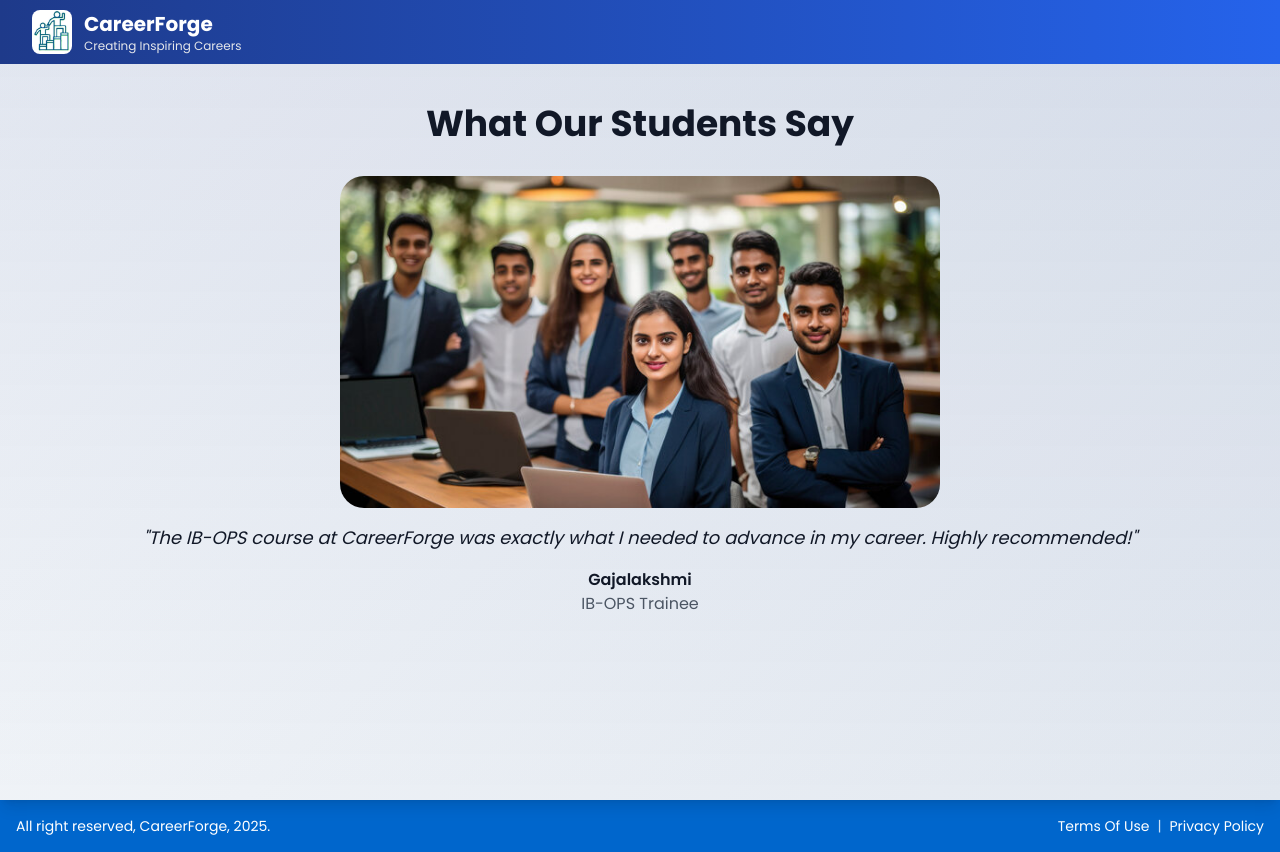
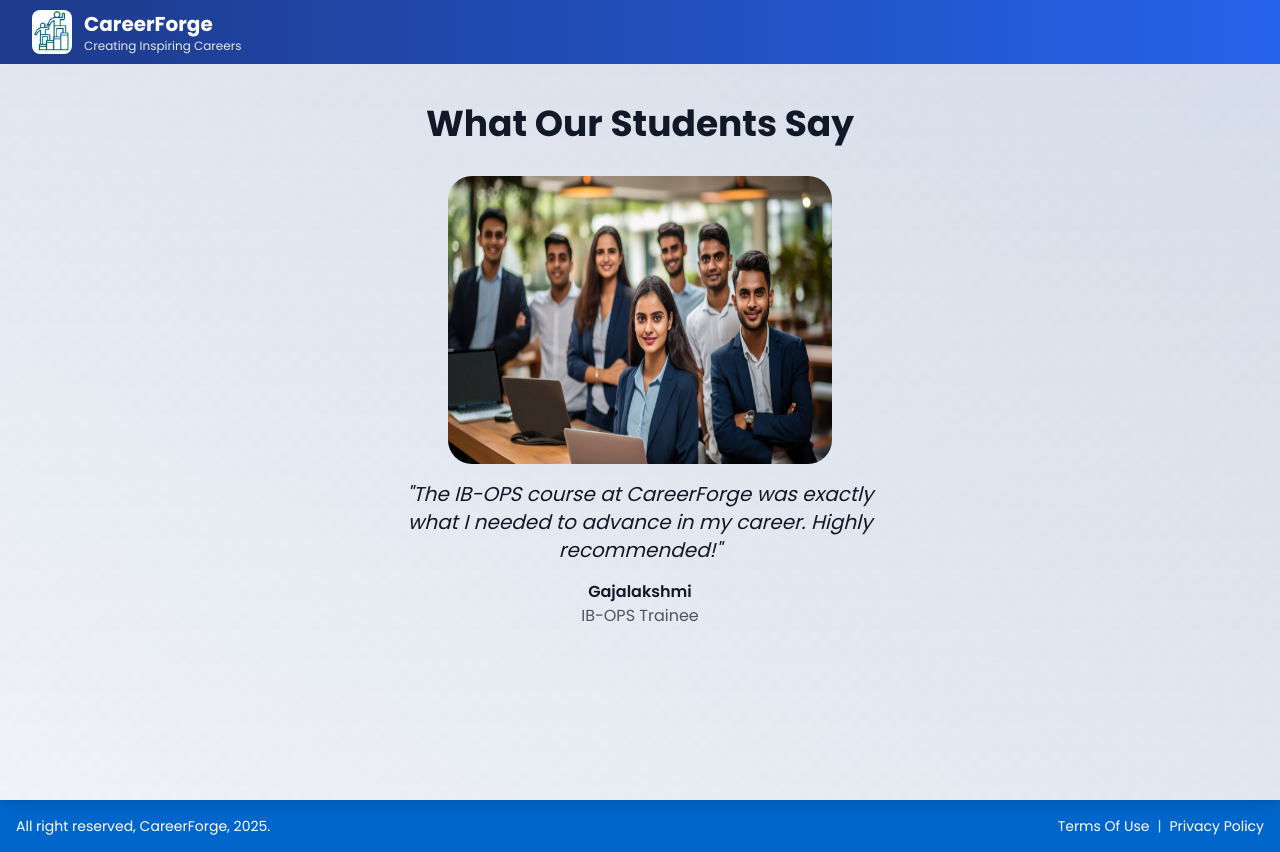
Before and after one commit to HARISH130505/career-forge, a Next.js app: page / in a window 1280 px wide. Built offline with nearby package versions, Linux system fonts and the light colour scheme.

Commit message:
new commit

```diff
--- a/app/components/testimonials.tsx
+++ b/app/components/testimonials.tsx
@@ -13,8 +13,7 @@ const testimonials = [
   {
     name: "Gajalakshmi",
     role: "IB-OPS Trainee",
-    quote:
-      "The IB-OPS course at CareerForge was exactly what I needed to advance in my career. Highly recommended!",
+    quote: "The IB-OPS course at CareerForge was exactly what I needed to advance in my career. Highly recommended!",
     image: "/cl2.jpg",
   },
   {
@@ -38,8 +37,8 @@ export default function Testimonials() {
 
   return (
     <div className="container mx-auto px-4 mt-10">
-        <h2 className="text-4xl font-bold mb-8 text-center">What Our Students Say</h2>
-        <div className="relative h-64">
+      <h2 className="text-3xl md:text-4xl font-bold mb-8 text-center">What Our Students Say</h2>
+      <div className="relative h-[28rem] sm:h-[24rem] md:h-[26rem] lg:h-[28rem]">
         {testimonials.map((testimonial, index) => (
           <div
             key={index}
@@ -48,14 +47,17 @@ export default function Testimonials() {
             }`}
           >
             <div className="flex flex-col items-center text-center">
+              <div className="relative w-32 h-32 sm:w-40 sm:h-40 md:w-48 md:h-48 lg:w-96 lg:h-72 mb-4">
                 <Image
-                  src={testimonial.image}
+                  src={testimonial.image || "/placeholder.svg"}
                   alt={testimonial.name}
-                  width={600}
-                  height={600}
-                  className="rounded-3xl mb-4"
+                  fill
+                  className="rounded-3xl object-conatin"
                 />
-                <p className="text-lg mb-4 italic">"{testimonial.quote}"</p>
+              </div>
+              <p className="text-base sm:text-lg md:text-xl mb-4 italic max-w-xs sm:max-w-sm md:max-w-md lg:max-w-lg mx-auto">
+                "{testimonial.quote}"
+              </p>
               <p className="font-semibold">{testimonial.name}</p>
               <p className="text-gray-600">{testimonial.role}</p>
             </div>
```
Lines whose indentation alone changed are shown as unchanged.
